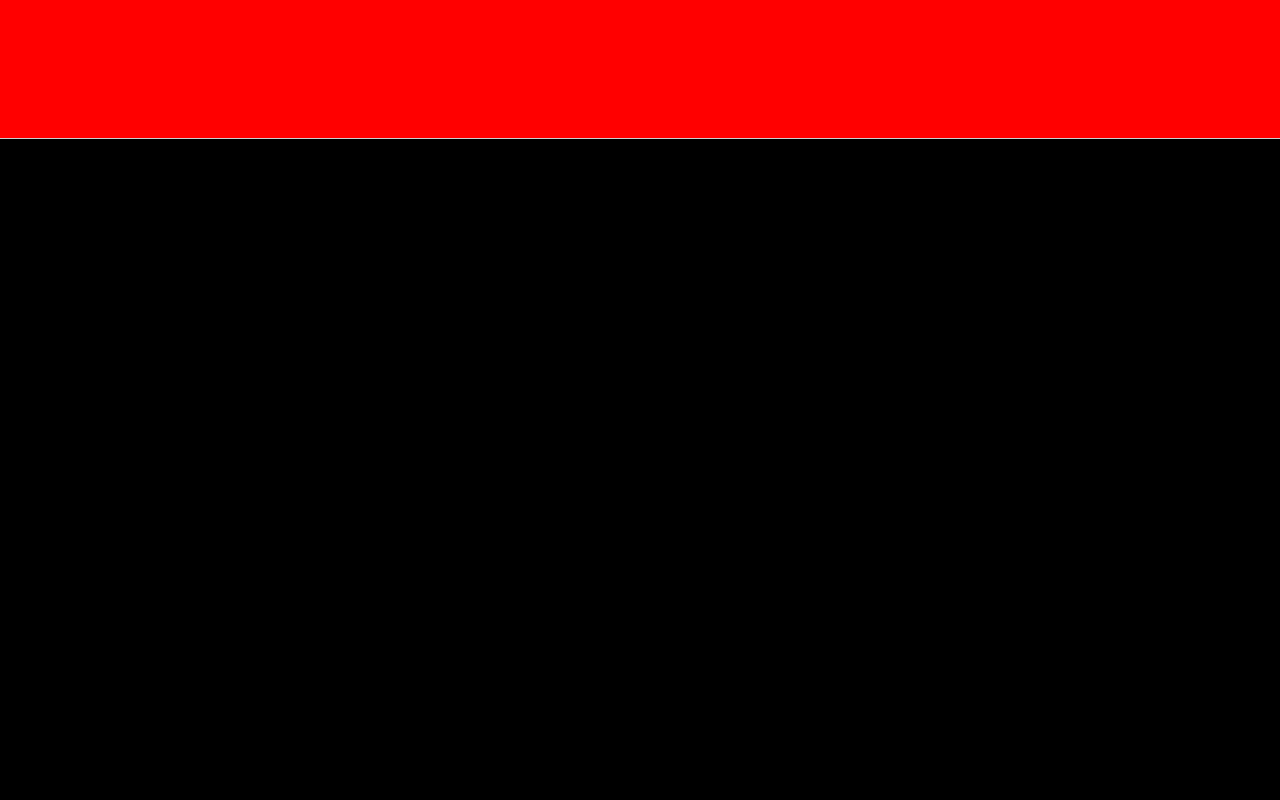
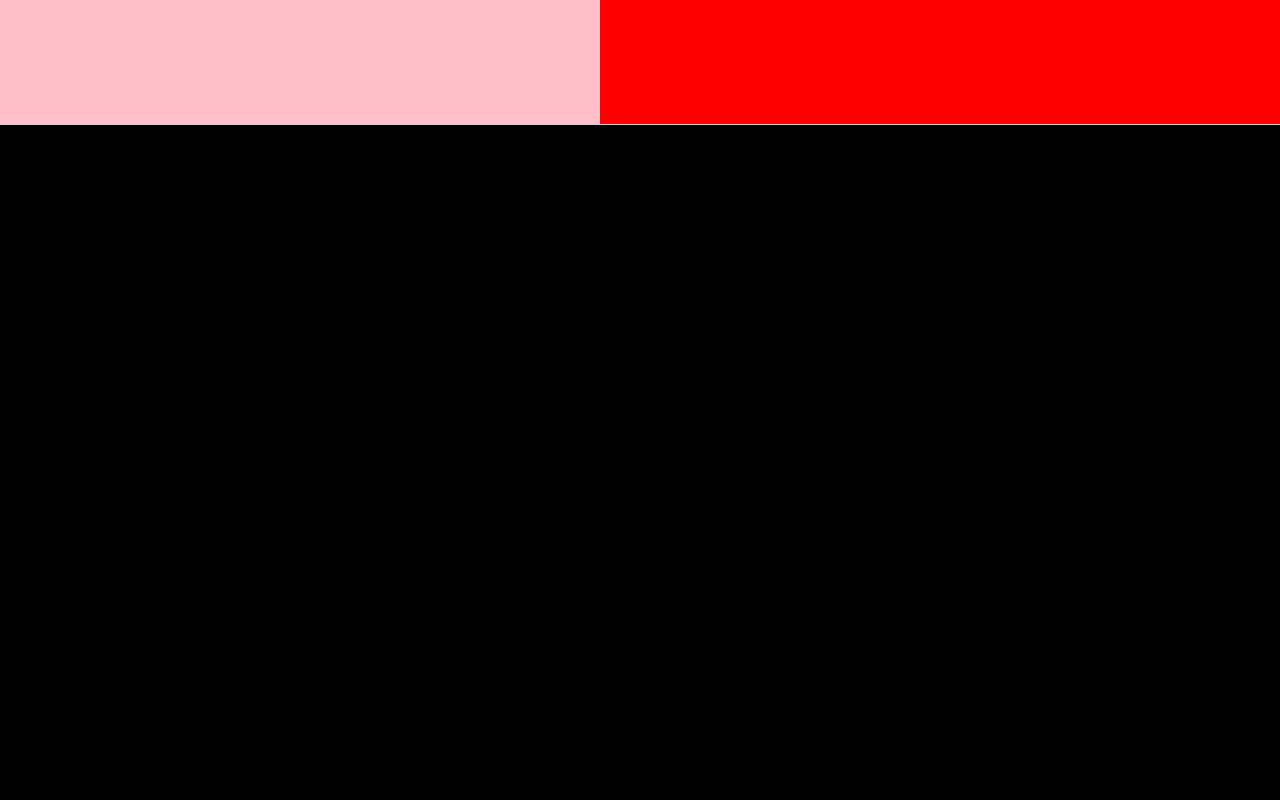
Before and after one commit to zhaohui90-lee/kioskView, a Vue app: page / in a window 1280 px wide. Shown: the top 800 px of the page. Built offline with nearby package versions, Linux system fonts and the light colour scheme.

Commit message:
新增插槽

```diff
--- a/src/components/Home.vue
+++ b/src/components/Home.vue
@@ -6,7 +6,8 @@ import Footer from './footer/Index.vue'
 
 <template>
   <div class="home">
-    <Header></Header>
+    <Header>
+    </Header>
     <Content></Content>
     <Footer></Footer>
   </div>
--- a/src/components/footer/Index.vue
+++ b/src/components/footer/Index.vue
@@ -13,5 +13,6 @@
   width: 100%;
   height: 110px;
   background: blue;
+  flex: 1;
 }
 </style>
--- a/src/components/header/Index.vue
+++ b/src/components/header/Index.vue
@@ -1,10 +1,14 @@
 <script setup lang="ts">
-
+import HospitalLogo from '@/slot/header/HospitalLogo.vue';
 </script>
 
 <template>
   <div class="sub-header">
-
+    <HospitalLogo>
+      <template #header-left></template>
+    </HospitalLogo>
+    <slot name="header-middle"></slot>
+    <slot name="header-right"></slot>
   </div>
 </template>
 
@@ -16,5 +20,8 @@
   display: flex;
   flex: 1;
   background: red;
+  &header-left {
+    background: pink;
+  }
 }
 </style>
--- /dev/null
+++ b/src/slot/header/HospitalLogo.vue
@@ -0,0 +1,12 @@
+<script setup lang="ts">
+
+</script>
+<template>
+  <div class="hospital-logo"></div>
+</template>
+<style lang="less" scoped>
+.hospital-logo {
+  width: 600px;
+  background: pink;
+}
+</style>
```
